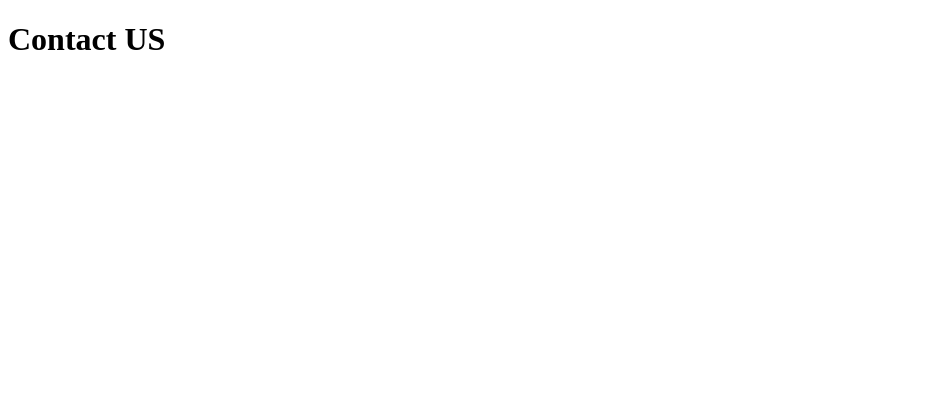
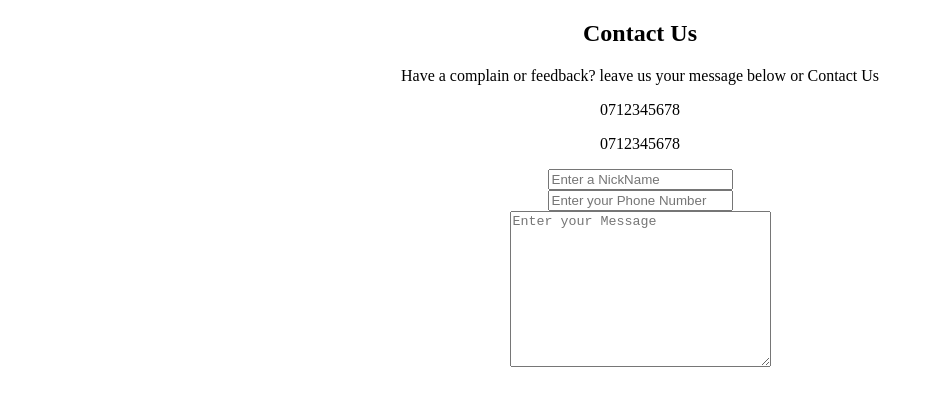
Before and after one commit to nyambura00/staySafe, a website: page pages/contact.html in a window 1280 px wide. Shown: the whole page, without its empty margins (0-933 px from the left). Drawn offline with Linux system fonts and the light colour scheme.

Commit message:
added styling pages

```diff
--- /dev/null
+++ b/css/contact.css
@@ -0,0 +1,4 @@
+body{
+
+    text-align: center;
+}
--- /dev/null
+++ b/css/myorders.css
@@ -0,0 +1,4 @@
+body{
+
+    text-align: center;
+}
--- /dev/null
+++ b/css/tips.css
@@ -0,0 +1,4 @@
+body{
+
+    text-align: center;
+}
--- a/pages/contact.html
+++ b/pages/contact.html
@@ -3,9 +3,33 @@
 <head>
     <meta charset="UTF-8">
     <meta name="viewport" content="width=device-width, initial-scale=1.0">
+    <link rel="stylesheet" href="../css/contact.css">
     <title>Contact Us</title>
 </head>
 <body>
-    <h1>Contact US</h1>
+    <div class="container">
+        <header>
+
+        </header>
+        <section>
+            <h1>Contact Us</h1>
+            <p id="query">Have a complain or feedback? leave us your message below or Contact Us</p>
+            <div class="contacts">
+                <p class="p_contact"><i class=""></i> 0712345678</p>
+                <p class="p_contact"><i class=""></i> 0712345678</p>
+            </div>
+        </section>
+        <form action="" method="post">
+            <div class="nick-name">
+                <input type="text" name="nick-name" id="n_name" placeholder="Enter a NickName">
+            </div>
+            <div class="phone-number">
+                <input type="number" name="phone-number" id="p_number" placeholder="Enter your Phone Number">
+            </div>
+            <div class="message">
+                <textarea name="message" id="" cols="30" rows="10" id="u_message" placeholder="Enter your Message"></textarea>
+            </div>
+        </form>
+    </div>
 </body>
 </html>
```
Also changed, not shown: pages/myorders.html (+12 -1 lines), pages/tips.html (+21 -1 lines), public/index.html (+7 -1 lines).
